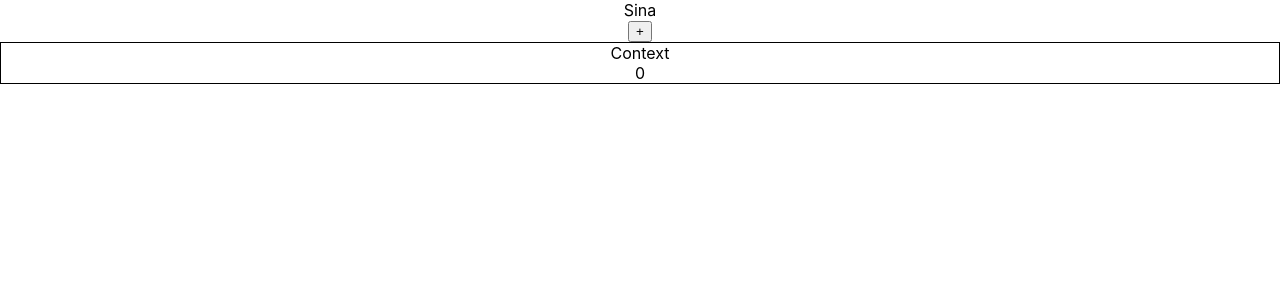
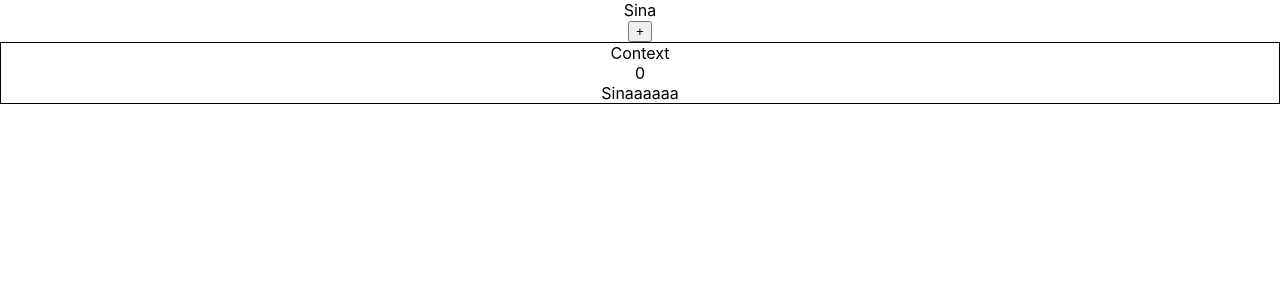
Before and after one commit to sina-olfati/redux, a React (Create React App) app: page / in a window 1280 px wide. Shown: the top 300 px of the page. Built offline with nearby package versions, Linux system fonts and the light colour scheme.

Commit message:
making the second context (Name)

```diff
--- a/src/App.js
+++ b/src/App.js
@@ -4,19 +4,22 @@ import Context from './components/Context';
 
 
 export const Number = createContext()
+export const Name = createContext()
 
 
 function App() {
   const [count, setCount] = useState(0);
-
+  const name = "Sinaaaaaa"
 
   return (
     <div className="App">
       <Number.Provider value={count}>
+      <Name.Provider value={name}>
       Sina
       <br />
       <button onClick={() => {setCount(count + 1)}}>+</button>
       <Context />
+      </Name.Provider>
       </Number.Provider>
     </div>
   );
--- a/src/components/Context.js
+++ b/src/components/Context.js
@@ -1,18 +1,20 @@
-import React, {useContext} from 'react'
-import {Number} from '../App.js'
+import React, { useContext } from "react";
+import { Number } from "../App.js";
+import { Name } from "../App.js";
 
 const Context = () => {
+  const count = useContext(Number);
+  const name = useContext(Name);
 
-    const count = useContext(Number)
+  return (
+    <div style={{ border: "solid 1px" }}>
+      Context
+      <br />
+      {count}
+      <br />
+      {name}
+    </div>
+  );
+};
 
-
-    return (
-        <div style={{border: "solid 1px"}}>
-      Context
-      <br/>
-      {count}
-    </div>
-  )
-}
-
-export default Context
+export default Context;
```
